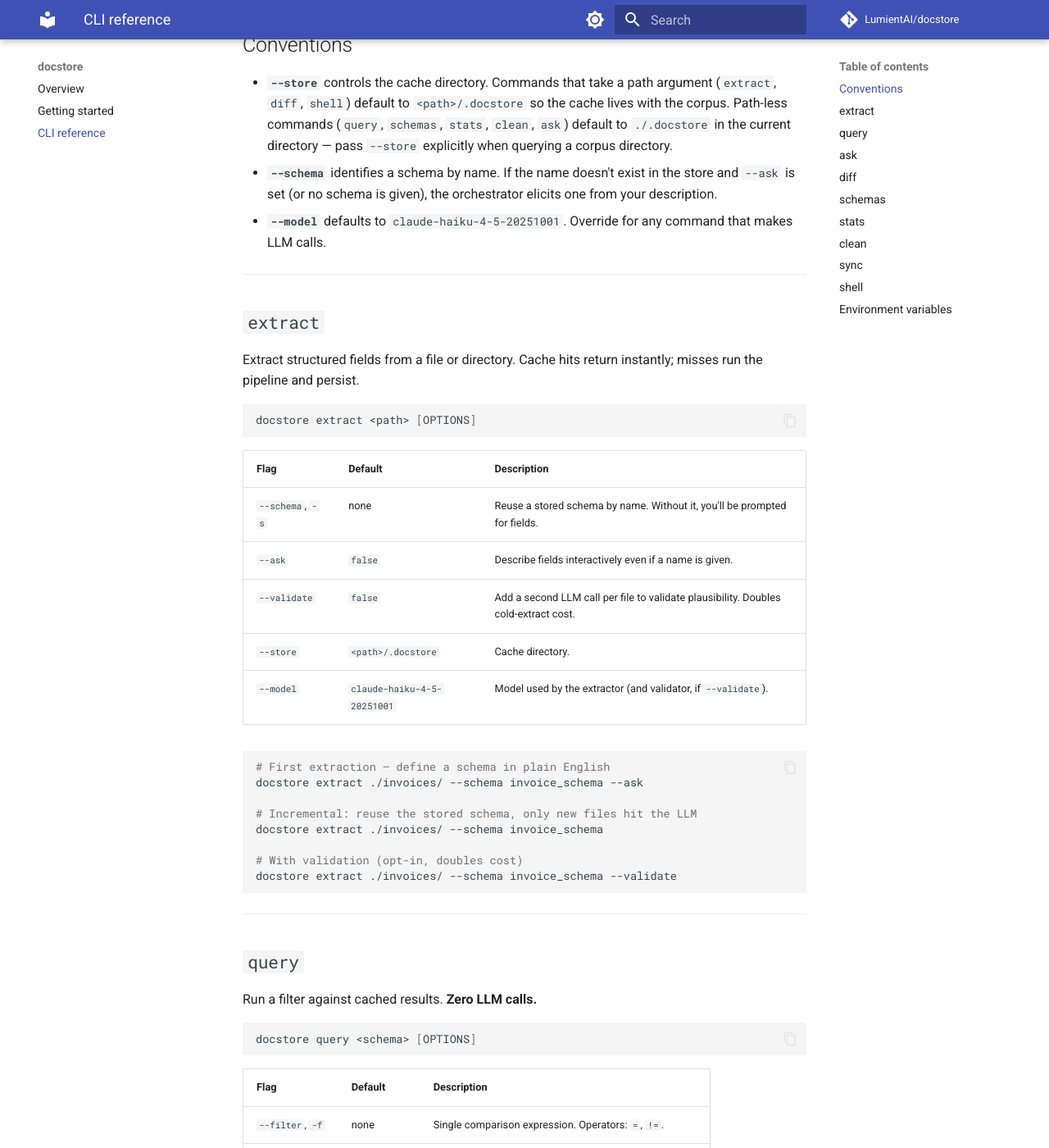
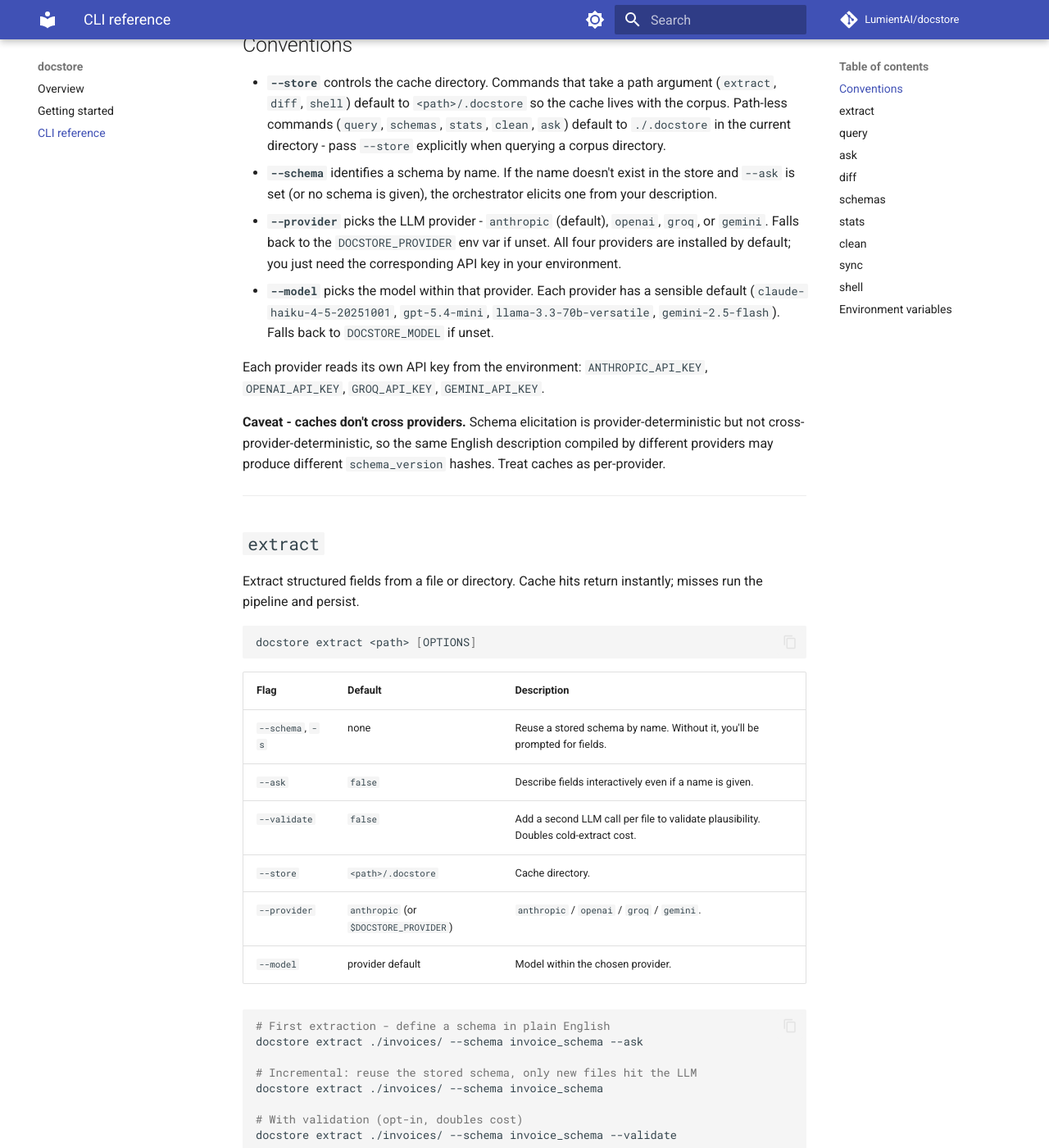
Before and after one commit to LumientAI/docstore, an MkDocs documentation site: the page built from docs/cli-reference.md, in a window 1280 px wide and 1400 px high, scrolled down 234 px. Shown: the whole window at 82% size. Built offline with MkDocs 1.6.1 and Material for MkDocs 9.7.7, drawn with Linux system fonts in a browser that asks for light colours; comment, search, counter and statistics services are not loaded; some of the changed text lies outside the part shown.

Commit message:
Bundle all LLM providers by default; document conventions

````diff
--- a/docs/cli-reference.md
+++ b/docs/cli-reference.md
@@ -4,9 +4,14 @@ Every `docstore` command, its flags, and a concrete example. Run `docstore <comm
 
 ## Conventions
 
-- **`--store`** controls the cache directory. Commands that take a path argument (`extract`, `diff`, `shell`) default to `<path>/.docstore` so the cache lives with the corpus. Path-less commands (`query`, `schemas`, `stats`, `clean`, `ask`) default to `./.docstore` in the current directory — pass `--store` explicitly when querying a corpus directory.
+- **`--store`** controls the cache directory. Commands that take a path argument (`extract`, `diff`, `shell`) default to `<path>/.docstore` so the cache lives with the corpus. Path-less commands (`query`, `schemas`, `stats`, `clean`, `ask`) default to `./.docstore` in the current directory - pass `--store` explicitly when querying a corpus directory.
 - **`--schema`** identifies a schema by name. If the name doesn't exist in the store and `--ask` is set (or no schema is given), the orchestrator elicits one from your description.
-- **`--model`** defaults to `claude-haiku-4-5-20251001`. Override for any command that makes LLM calls.
+- **`--provider`** picks the LLM provider - `anthropic` (default), `openai`, `groq`, or `gemini`. Falls back to the `DOCSTORE_PROVIDER` env var if unset. All four providers are installed by default; you just need the corresponding API key in your environment.
+- **`--model`** picks the model within that provider. Each provider has a sensible default (`claude-haiku-4-5-20251001`, `gpt-5.4-mini`, `llama-3.3-70b-versatile`, `gemini-2.5-flash`). Falls back to `DOCSTORE_MODEL` if unset.
+
+Each provider reads its own API key from the environment: `ANTHROPIC_API_KEY`, `OPENAI_API_KEY`, `GROQ_API_KEY`, `GEMINI_API_KEY`.
+
+**Caveat - caches don't cross providers.** Schema elicitation is provider-deterministic but not cross-provider-deterministic, so the same English description compiled by different providers may produce different `schema_version` hashes. Treat caches as per-provider.
 
 ---
 
@@ -24,10 +29,11 @@ docstore extract <path> [OPTIONS]
 | `--ask` | `false` | Describe fields interactively even if a name is given. |
 | `--validate` | `false` | Add a second LLM call per file to validate plausibility. Doubles cold-extract cost. |
 | `--store` | `<path>/.docstore` | Cache directory. |
-| `--model` | `claude-haiku-4-5-20251001` | Model used by the extractor (and validator, if `--validate`). |
+| `--provider` | `anthropic` (or `$DOCSTORE_PROVIDER`) | `anthropic` / `openai` / `groq` / `gemini`. |
+| `--model` | provider default | Model within the chosen provider. |
 
 ```bash
-# First extraction — define a schema in plain English
+# First extraction - define a schema in plain English
 docstore extract ./invoices/ --schema invoice_schema --ask
 
 # Incremental: reuse the stored schema, only new files hit the LLM
@@ -35,6 +41,10 @@ docstore extract ./invoices/ --schema invoice_schema
 
 # With validation (opt-in, doubles cost)
 docstore extract ./invoices/ --schema invoice_schema --validate
+
+# Use a different provider (set the matching API key in .env first)
+docstore extract ./invoices/ --schema invoice_schema --provider openai
+docstore extract ./invoices/ --schema invoice_schema --provider groq --model llama-3.3-70b-versatile
 ```
 
 ---
@@ -150,7 +160,7 @@ docstore stats [--store DIR]
 | Stat | Meaning |
 |---|---|
 | `Total entries` | Count of cached `*.json` files. |
-| `Tokens absorbed by cache` | Sum of `tokens_used` across all entries — the LLM work the cache holds. |
+| `Tokens absorbed by cache` | Sum of `tokens_used` across all entries - the LLM work the cache holds. |
 | `Cost to re-extract all` | What you'd pay to redo everything at current Haiku 4.5 pricing. |
 
 ---
@@ -193,7 +203,7 @@ docstore sync [OPTIONS]
 | `--store` | `.docstore` | Cache directory. |
 
 ```bash
-# Dry run — see what's stale without deleting anything
+# Dry run - see what's stale without deleting anything
 docstore sync --store ./invoices/.docstore
 
 # Remove stale entries
@@ -230,7 +240,7 @@ The orchestrator normalises your description, shows the resulting schema, and pr
 
 | Variable | Default | Used by |
 |---|---|---|
-| `ANTHROPIC_API_KEY` | — | All commands that make LLM calls. |
+| `ANTHROPIC_API_KEY` | - | All commands that make LLM calls. |
 | `DOCSTORE_DIR` | `.docstore` | MCP server's default store directory. |
 | `DOCSTORE_MODEL` | `claude-haiku-4-5-20251001` | MCP server's default model. |
 
--- a/pyproject.toml
+++ b/pyproject.toml
@@ -21,6 +21,7 @@ classifiers = [
 ]
 dependencies = [
     "anthropic>=0.25.0",
+    "openai>=1.0",
     "pydantic>=2.0",
     "pypdf>=4.0",
     "python-docx>=1.1",
@@ -33,8 +34,6 @@ dependencies = [
 ]
 
 [project.optional-dependencies]
-openai = ["openai>=1.0"]
-all = ["lumient-docstore[openai]"]
 dev = ["pytest>=8.0", "pytest-asyncio>=0.23", "ruff>=0.4"]
 docs = [
     "mkdocs>=1.6",
````
Also changed, not shown: AGENTS.md (+8 -0 lines), CHANGELOG.md (+3 -1 lines), README.md (+2 -0 lines), docs/getting-started.md (+7 -7 lines), docs/index.md (+7 -7 lines), 1 other file.
